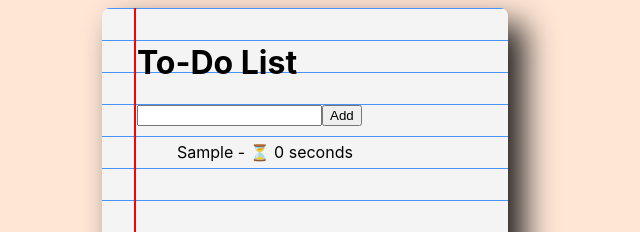
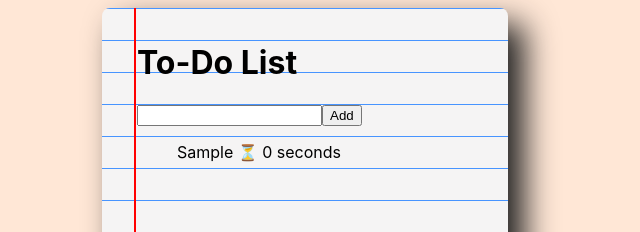
Before and after one commit to flwedu/to-do-list-react, a React (Vite) app: page / in a window 1280 px wide. Both pictures are taken after typing "Sample" into the empty fields and a click on the button "Add". Shown: the top 232 px of the page, without its empty margins (335-975 px from the left). Built offline with nearby package versions, Linux system fonts and the light colour scheme.

Commit message:
feat: <li> justify text - space between

```diff
--- a/src/components/Note.jsx
+++ b/src/components/Note.jsx
@@ -32,7 +32,7 @@ export function Note({ note }) {
     <li onClick={handleClick}>
       <div style={{ textDecoration: done ? "line-through" : "none" }}>
         <span>{note.text}</span>
-        <span> - ⏳ {getTimeSinceCreation()}</span>
+        <span> ⏳ {getTimeSinceCreation()}</span>
       </div>
       {done && <DeleteButton noteId={note.id} />}
     </li>
```
